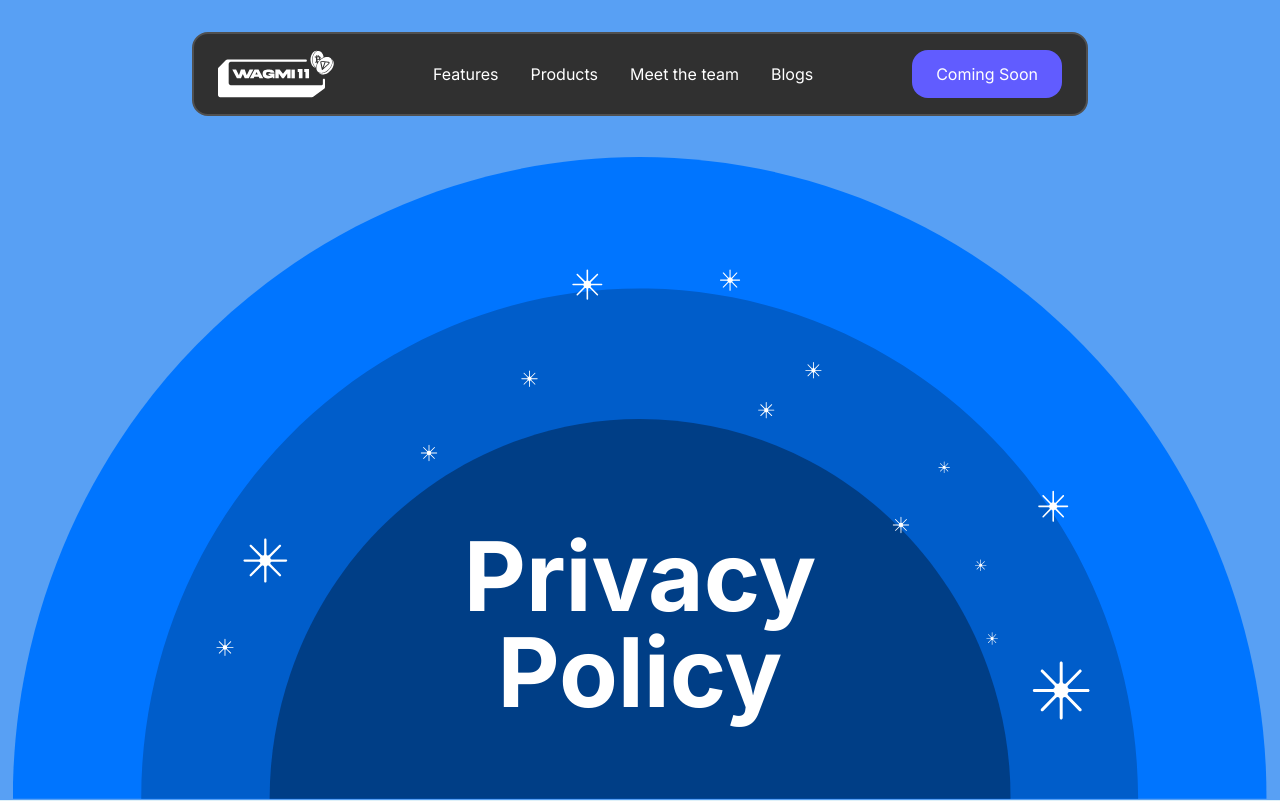
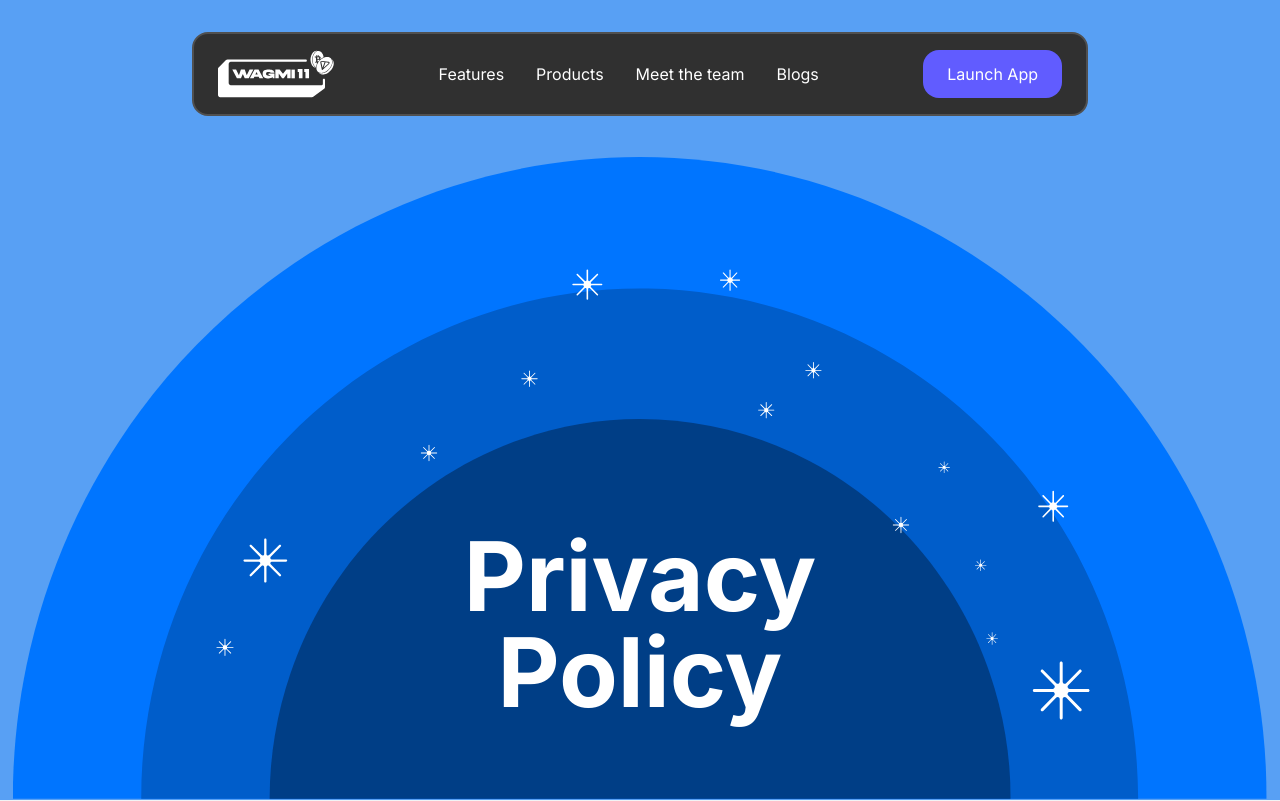
Before and after one commit to wagmi11/Wagmi-website, a React (Create React App) app: page /privacy-policy in a window 1280 px wide. Shown: the top 801 px of the page. Built offline with nearby package versions, Linux system fonts and the light colour scheme; a web font is replaced by a local one.

Commit message:
ui updates

```diff
--- a/src/components/NavigationBar.jsx
+++ b/src/components/NavigationBar.jsx
@@ -50,7 +50,9 @@ const NavigationBar = () => {
           <img src={LogoImage} alt='wagmi 11 logo' />
         </HashLink>
         <div className='hidden lg:block'>{navList}</div>
-        <button className='primary-btn hidden lg:block'>Coming Soon</button>
+        <a href="https://t.me/wagmi11" target="_blank" rel="noopener noreferrer">
+          <button className='primary-btn hidden lg:block'>Launch App</button>
+        </a>
         <button
           className={`lg:hidden nav-button menu ${
             isOpen ? 'opened' : ''
@@ -79,7 +81,9 @@ const NavigationBar = () => {
           className={`rounded-2xl px-6 border-4 border-darkBorder py-6 bg-dark`}
         >
           <div className='lg:hidden'>{navList}</div>
-          <button className='primary-btn mt-6'>Coming Soon</button>
+          <a href="https://t.me/wagmi11" target="_blank" rel="noopener noreferrer">
+            <button className='primary-btn mt-6'>Launch App</button>
+          </a>
         </div>
       </motion.div>
     </motion.div>
--- a/src/pages/home/components/app-download/AppDownloadSection.jsx
+++ b/src/pages/home/components/app-download/AppDownloadSection.jsx
@@ -26,10 +26,14 @@ const AppDownloadSection = () => {
                 the future of prediction platforms!
               </p>
               <div className='flex gap-2'>
-                <button className='primary-btn mt-6'>Coming Soon</button>
-                <button className='primary-btn light mt-6 border-2 border-[#00000066] opacity-50'>
-                  How to Play?
-                </button>
+                <a href="https://t.me/wagmi11" target="_blank" rel="noopener noreferrer">
+                  <button className='primary-btn mt-6'>Launch</button>
+                </a>
+                <a href="https://wagmi11.notion.site/How-to-Play-Wagmi11-bb7288f884214da4b3ad92835e7796a1?pvs=4" target="_blank" rel="noopener noreferrer">
+                  <button className='primary-btn light mt-6 border-2 border-[#00000066]'>
+                    How to Play?
+                  </button>
+                </a>
               </div>
             </div>
           </div>
--- a/src/pages/home/components/join/Join.jsx
+++ b/src/pages/home/components/join/Join.jsx
@@ -32,8 +32,10 @@ const Join = () => {
               future.
             </p>
             <div className='flex gap-4 mt-6'>
-              <button className='primary-btn dark'>Invest</button>
-              <button className='primary-btn light'>Litepaper</button>
+            <a href="https://airtable.com/appwA2iT5p19G03FM/shrrlJAwFVR8ZwpZO" target="_blank" rel="noopener noreferrer">
+              <button className='primary-btn light'>Invest Now</button>
+            </a>
+              <button className='primary-btn transparent opacity-50'>Litepaper</button>
             </div>
           </div>
           <div className='lg:col-span-6 flex justify-center items-center'>
--- a/src/pages/home/components/team/Team.jsx
+++ b/src/pages/home/components/team/Team.jsx
@@ -1,7 +1,7 @@
 import React, { useRef } from 'react';
 import member1 from '../../../../assets/member-1.png';
 import member2 from '../../../../assets/member-2.png';
-import member3 from '../../../../assets/member-3.png';
+import member3 from '../../../../assets/member-3.jpg';
 import member4 from '../../../../assets/member-4.png';
 import rightArrow from '../../../../assets/arrow-right.svg';
 import leftArrow from '../../../../assets/arrow-left.svg';
@@ -83,7 +83,7 @@ const Team = () => {
     },
   ];
   return (
-    <div className='bg-sectionBg' id='section-team'>
+    <div className='bg-sectionBg' id='team'>
       <section className='py-24 team px-4 md:px-0 overflow-hidden'>
         <div>
           <div className='container max-w-[95%] md:max-w-[85%] mx-auto'>
--- a/src/pages/home/components/ton/CardOne.jsx
+++ b/src/pages/home/components/ton/CardOne.jsx
@@ -2,8 +2,8 @@ import React, { useRef } from 'react';
 import './Ton.scss'
 import { motion } from 'framer-motion';
 import firstNotification from '../../../../assets/notification-1.svg';
-import secondNotification from '../../../../assets/notification-2.svg';
-import notificationPattern from '../../../../assets/ton-notification-pattern.svg';
+import notification from '../../../../assets/notification.png';
+// import notificationPattern from '../../../../assets/ton-notification-pattern.svg';
 
 const CardOne = () => {
   const cardRef = useRef(null);
@@ -36,19 +36,11 @@ const CardOne = () => {
             transition={{ duration: 1 }}
           /> */}
           <motion.img
-            src={firstNotification}
+            src={notification}
             alt='notification'
             initial={{ opacity: 0 }}
             whileInView={{ opacity: 1 }}
             transition={{ duration: 1 }}
-          />
-          <motion.img
-            src={secondNotification}
-            alt='notification'
-            className='mb-8'
-            initial={{ opacity: 0 }}
-            whileInView={{ opacity: 1 }}
-            transition={{ duration: 1, delay: 1 }}
           />
         </div>
         <div className='card-content'>
--- a/src/pages/home/components/ton/CardThree.jsx
+++ b/src/pages/home/components/ton/CardThree.jsx
@@ -2,7 +2,6 @@ import React, { useRef } from 'react';
 import './Ton.scss';
 import { motion } from 'framer-motion';
 import topUp from '../../../../assets/topup.png';
-import topUpPattern from '../../../../assets/ton-topup-pattern.svg';
 
 const CardThree = () => {
   const cardRef = useRef(null);
--- a/src/pages/privacy-policy/components/PrivacyHero.scss
+++ b/src/pages/privacy-policy/components/PrivacyHero.scss
@@ -24,20 +24,20 @@
 
 @media (max-width: 768px) {
   .privacy-hero {
+    height: 60vh;
     .circle{
       width: auto;
       overflow: hidden;
       object-fit: cover;
     }
     .outer-circle {
-      height: 100vh;
-
+      height: 60vh;
     }
     .middle-circle {
-      height: 80vh;
+      height: 40vh;
     }
     .inner-circle {
-      height: 60vh;
+      height: 20vh;
     }
     .stars{
       bottom: 30%;
--- a/src/styles/main.scss
+++ b/src/styles/main.scss
@@ -14,10 +14,15 @@
   &.light {
     @apply bg-white text-dark;
   }
+
+  &.transparent {
+    background: transparent;
+    @apply border;
+  }
 }
 
 body {
-  background-color: #DFF1F9;
+  background-color: #F2F3F4;
 }
 section {
   @apply relative w-full;
```
Also changed, not shown: src/assets/member-3.jpg (added), src/assets/notification.png (added).
